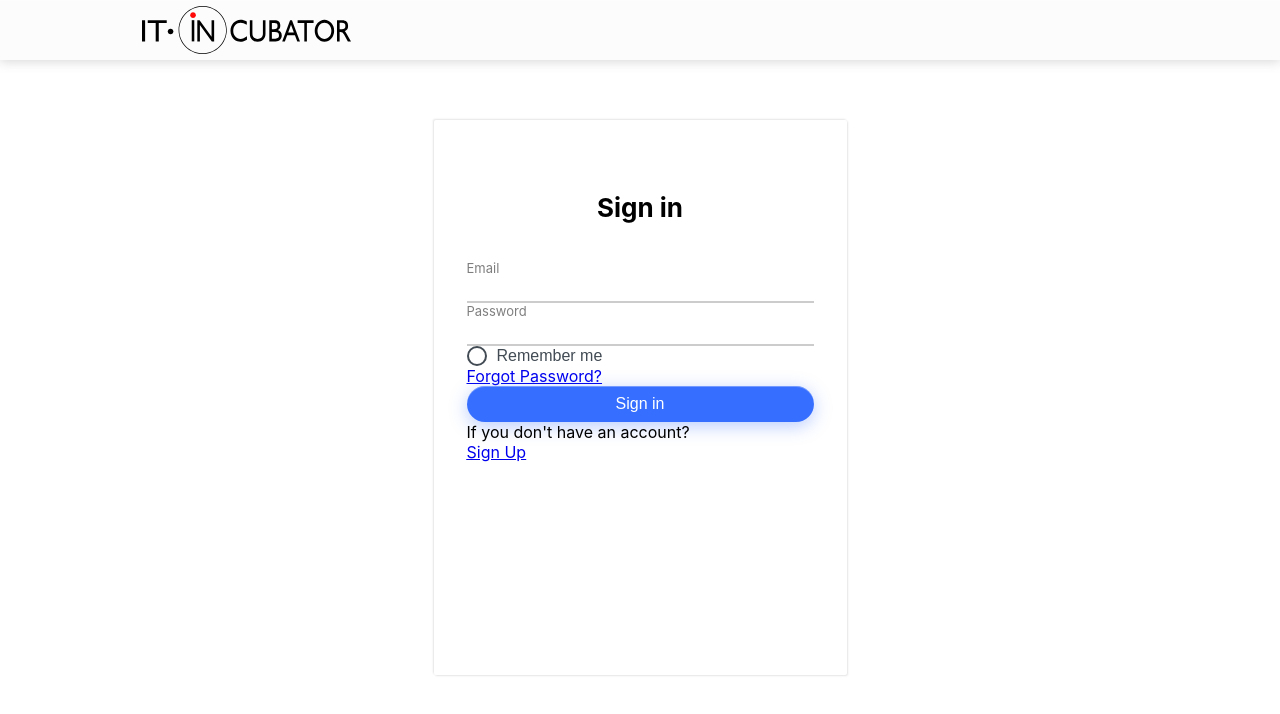
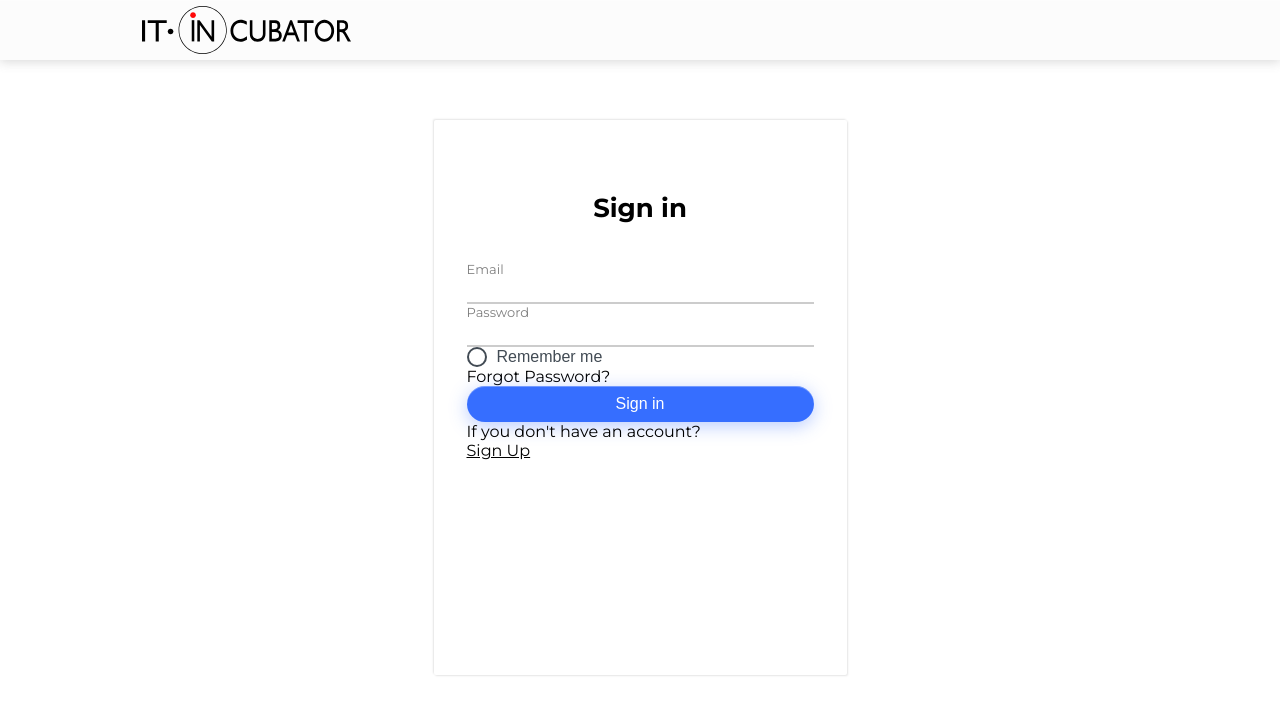
Before and after one commit to Mart7anova/qnun, a React (Create React App) app: page /#/login in a window 1280 px wide. Shown: the top 714 px of the page. Built offline with nearby package versions, Linux system fonts and the light colour scheme; no server answers.

Commit message:
add montseratt font, remove some styles for a

```diff
--- a/public/index.html
+++ b/public/index.html
@@ -15,6 +15,7 @@
       user's mobile device or desktop. See https://developers.google.com/web/fundamentals/web-app-manifest/
     -->
     <link rel="manifest" href="%PUBLIC_URL%/manifest.json" />
+    <link href="https://fonts.googleapis.com/css2?family=Montserrat:wght@300;400;500;600;700&display=swap" rel="stylesheet">
     <!--
       Notice the use of %PUBLIC_URL% in the tags above.
       It will be replaced with the URL of the `public` folder during the build.
--- a/src/index.css
+++ b/src/index.css
@@ -1,8 +1,6 @@
 body {
 		margin: 0;
-  font-family: -apple-system, BlinkMacSystemFont, 'Segoe UI', 'Roboto', 'Oxygen',
-    'Ubuntu', 'Cantarell', 'Fira Sans', 'Droid Sans', 'Helvetica Neue',
-    sans-serif;
+		font-family: 'Montserrat', sans-serif;
 		-webkit-font-smoothing: antialiased;
 		-moz-osx-font-smoothing: grayscale;
 }
@@ -12,8 +10,13 @@
 		monospace;
 }
 
-*{
+* {
 		margin: 0;
 		padding: 0;
 		box-sizing: border-box;
 }
+
+a {
+		color: inherit;
+		text-decoration: none;
+}
```
Lines whose indentation alone changed are shown as unchanged.
